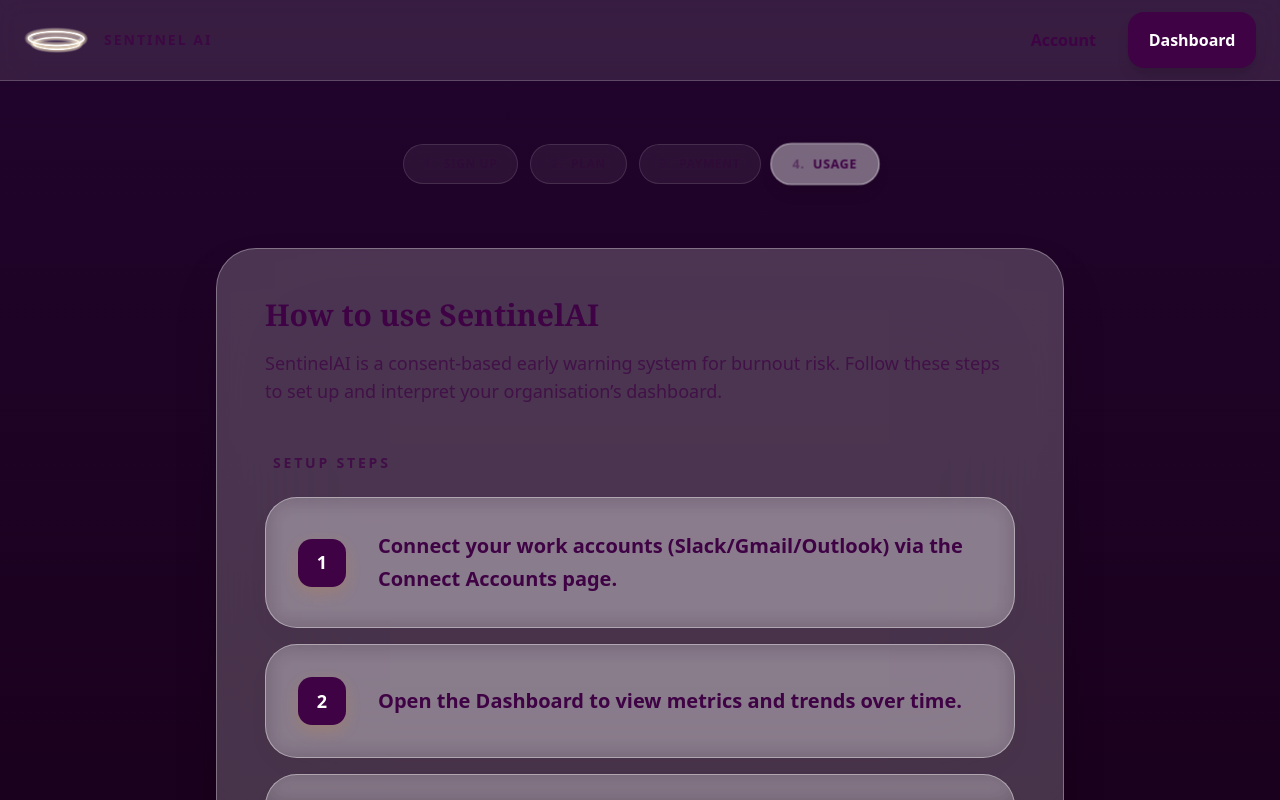
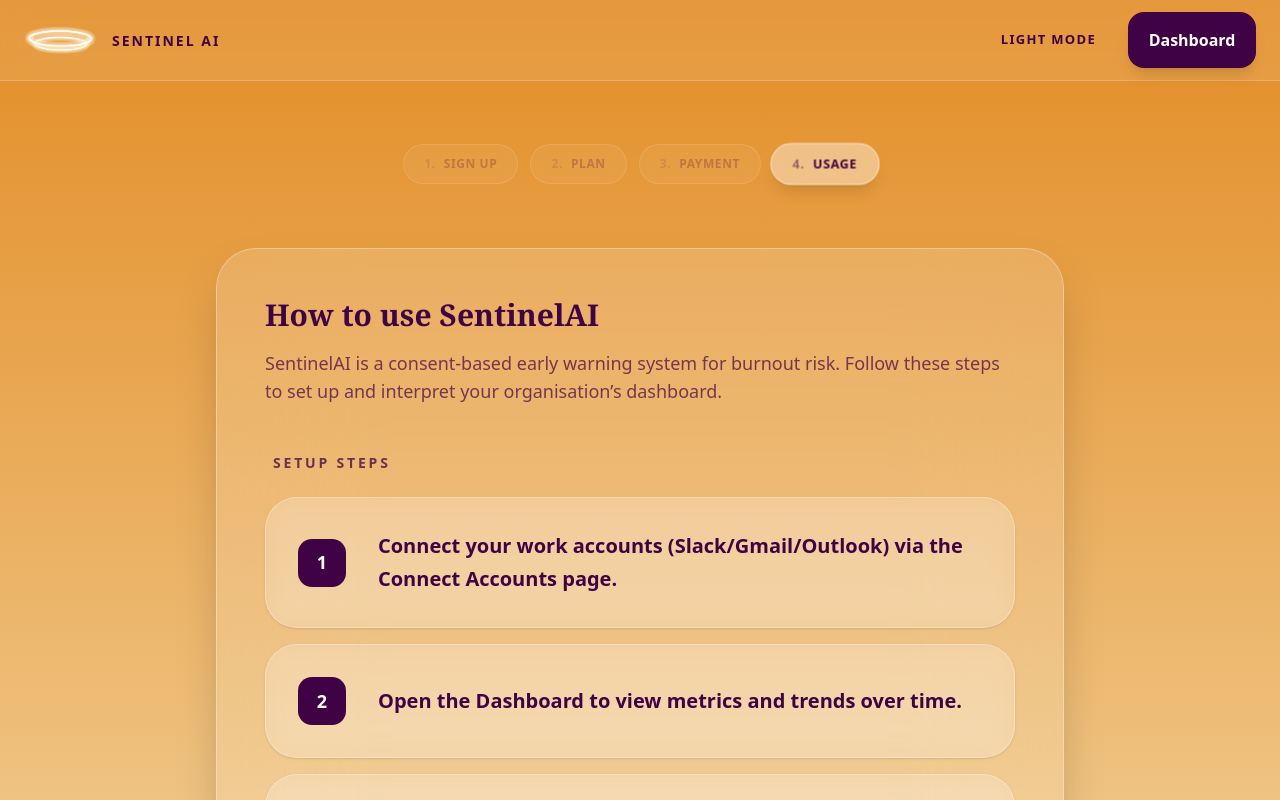
Before and after one commit to tayfrost/ba7816bf8f01ca, a React (Vite) app in the folder frontend/sentinel-frontend/: page /usage in a window 1280 px wide. Shown: the top 800 px of the page. Built offline with nearby package versions, Linux system fonts and the light colour scheme; no server answers.

Commit message:
implement updated dark mode

```diff
--- a/frontend/sentinel-frontend/src/components/LandingHeader.tsx
+++ b/frontend/sentinel-frontend/src/components/LandingHeader.tsx
@@ -1,30 +1,32 @@
-import { useNavigate } from "react-router-dom";
+import { useNavigate, useLocation } from "react-router-dom";
 import Button from "./Button";
 import { useOnboarding } from "../state/onboarding";
 
 interface LandingHeaderProps {
   isLoggedIn?: boolean;
+  theme?: 'light' | 'dark';
+  onToggleTheme?: () => void;
 }
 
-export default function LandingHeader({ isLoggedIn = false }: LandingHeaderProps) {
+export default function LandingHeader({ isLoggedIn = false, theme = 'light', onToggleTheme }: LandingHeaderProps) {
   const navigate = useNavigate();
+  const location = useLocation();
   const { signup } = useOnboarding();
+  const isDark = theme === 'dark';
+
+  const showToggle = isLoggedIn && (location.pathname === '/usage' || location.pathname === '/connect-accounts');
 
   return (
     <nav className="fixed top-0 left-0 right-0 z-50 bg-white/10 backdrop-blur-md border-b border-white/20">
       <div className="max-w-7xl mx-auto px-6 h-20 flex items-center justify-between">
         <div className="flex items-center gap-10">
-          <div
-            className="flex items-center cursor-pointer hover:opacity-80 transition-opacity gap-4"
-            onClick={() => navigate("/")}
-          >
-            <img src="/logo-icon.png" alt="Sentinel Icon" className="w-16 h-auto" />
+          <div className="flex items-center cursor-pointer gap-4" onClick={() => navigate("/")}>
+            <img src="/logo-icon.png" alt="Sentinel Icon" className="w-18 h-auto" />
 
             {isLoggedIn && (
               <span style={{
-                color: "var(--color-brand-deep)",
-                opacity: 0.8,
-                fontWeight: "900",
+                color: "var(--dynamic-text)",
+                fontWeight: "800",
                 fontSize: "14px",
                 letterSpacing: "2px",
                 textTransform: "uppercase"
@@ -46,11 +48,18 @@
         </div>
 
         <div className="flex items-center gap-4">
+          {showToggle && (
+            <button
+              onClick={onToggleTheme}
+              style={{ color: "var(--dynamic-text)" }}
+              className="text-[13px] cursor-pointer font-black tracking-widest opacity-100 hover:opacity-60 transition-all mr-4"
+            >
+              {isDark ? "DARK MODE" : "LIGHT MODE"}
+            </button>
+          )}
+
           {isLoggedIn ? (
             <>
-              <button className="text-brand-deep font-bold px-4 hover:opacity-70 transition-opacity">
-                Account
-              </button>
               <div className="w-32">
                 <Button variant="primary" onClick={() => navigate("/dashboard")}>Dashboard</Button>
               </div>
--- a/frontend/sentinel-frontend/src/index.css
+++ b/frontend/sentinel-frontend/src/index.css
@@ -19,12 +19,19 @@
   }
 }
 
-.theme-logged-in {
+.theme-dark {
+  background: linear-gradient(to bottom, #20022bfd, #1a011d) !important;
+  --dynamic-text: #ffffff;
+  --dynamic-card: rgba(255, 255, 255, 0.05);
+  --dynamic-border: rgba(255, 255, 255, 0.1);
+}
 
-  background: linear-gradient(to bottom, #20022bfd, #1a011d) !important;
-  color: #ffffff;
+:root {
+  --dynamic-text: var(--color-brand-deep);
+  --dynamic-card: rgba(255, 255, 255, 0.15);
+  --dynamic-border: rgba(255, 255, 255, 0.3);
 }
 
 body {
-  transition: background 0.5s ease-in-out;
+  transition: background 0.4s ease;
 }
--- a/frontend/sentinel-frontend/src/pages/ConnectAccounts.tsx
+++ b/frontend/sentinel-frontend/src/pages/ConnectAccounts.tsx
@@ -120,19 +120,31 @@
     nav("/dashboard", { replace: true });
   };
 
+  const isDark = searchParams.get("theme") === "dark";
+
   return (
-    <div className="min-h-screen flex flex-col font-sans antialiased relative overflow-hidden">
-      <LandingHeader isLoggedIn={true} />
+    <div className={`min-h-screen flex flex-col font-sans ${isDark ? 'theme-dark' : ''}`}>
 
-      <main className="flex-grow flex items-center justify-center pt-24 pb-12 px-6 relative z-10">
-        <div className="max-w-4xl w-full bg-white/15 backdrop-blur-3xl border border-white/30 shadow-xl rounded-[48px] p-10 md:p-14">
-          <div className="mb-12 text-center md:text-left">
-            <h1 className="text-4xl md:text-3xl font-serif font-black text-brand-deep mb-4 leading-[1.1]">
+      <LandingHeader
+        isLoggedIn={true}
+        theme={isDark ? 'dark' : 'light'}
+        onToggleTheme={() => setSearchParams({ theme: isDark ? 'light' : 'dark' })}
+      />
+
+      <main className="flex-grow flex items-center justify-center pt-24 pb-12 px-6">
+        <div
+          style={{ background: "var(--dynamic-card)" }}
+          className="max-w-4xl w-full backdrop-blur-3xl border border-white/30 shadow-xl rounded-[48px] p-10 md:p-14"
+        >
+          <div className="mb-12">
+            <h1
+              style={{ color: "var(--dynamic-text)" }}
+              className="text-4xl md:text-3xl font-serif font-black mb-4"
+            >
               Connect your work accounts
             </h1>
-            <p className="text-lg text-brand-deep/90 max-w-2xl font-medium mb-4">
-              Add Slack/Gmail/Outlook so SentinelAI can monitor early burnout signals using consent-based,
-              company-approved data sources.
+            <p style={{ color: "var(--dynamic-text)", opacity: 0.9 }} className="text-lg font-medium">
+              Add Slack/Gmail/Outlook so SentinelAI can monitor early burnout signals using consent-based, company-approved data sources.
             </p>
           </div>
 
--- a/frontend/sentinel-frontend/src/pages/Usage.tsx
+++ b/frontend/sentinel-frontend/src/pages/Usage.tsx
@@ -1,13 +1,19 @@
-import { useNavigate } from "react-router-dom";
+import { useNavigate, useSearchParams } from "react-router-dom"; // Added useSearchParams
 import Stepper from "../components/Stepper";
 import Button from "../components/Button";
 import LandingHeader from "../components/LandingHeader";
 
 export default function Usage() {
   const nav = useNavigate();
+  const [searchParams, setSearchParams] = useSearchParams(); // Added
+
+  const isDark = searchParams.get("theme") === "dark"; // Added
 
   const StepItem = ({ number, text }: { number: string; text: string }) => (
-    <div className="bg-white/20 border border-white/40 rounded-[32px] p-8 flex items-center gap-8 backdrop-blur-md shadow-[0_10px_30px_rgba(63,3,69,0.02)]">
+    <div
+      style={{ background: "var(--dynamic-card)", borderColor: "var(--dynamic-border)" }} // Updated
+      className="border rounded-[32px] p-8 flex items-center gap-8 backdrop-blur-md shadow-sm"
+    >
       <div style={{
         minWidth: "48px",
         height: "48px",
@@ -19,44 +25,45 @@
         justifyContent: "center",
         fontWeight: "900",
         fontSize: "18px",
-        boxShadow: "0 6px 15px rgba(227, 141, 38, 0.2)"
       }}>
         {number}
       </div>
-      <p className="text-xl font-semibold text-brand-deep leading-relaxed">
+      <p style={{ color: "var(--dynamic-text)" }} className="text-xl font-semibold leading-relaxed"> {/* Updated color */}
         {text}
       </p>
     </div>
   );
 
   return (
-    <div style={{
-      position: "absolute",
-      inset: 0,
-      overflowY: "auto",
-      WebkitOverflowScrolling: "touch"
-    }} className="bg-transparent font-sans">
-
-      <LandingHeader isLoggedIn={true} />
+    <div
+      className={`min-h-screen overflow-y-auto font-sans transition-colors duration-500 ${isDark ? 'theme-dark' : ''}`} // Added theme class
+    >
+      <LandingHeader
+        isLoggedIn={true}
+        theme={isDark ? 'dark' : 'light'}
+        onToggleTheme={() => setSearchParams({ theme: isDark ? 'light' : 'dark' })} // Added toggle logic
+      />
 
       <div className="max-w-4xl mx-auto px-6 pt-32 pb-24">
         <div className="flex flex-col items-center mb-12">
           <Stepper currentPath="/usage" />
         </div>
 
-        <div className="bg-white/20 backdrop-blur-3xl p-10 rounded-[2.5rem] border border-white/30 shadow-2xl p-12">
-
+        <div
+          style={{ background: "var(--dynamic-card)", borderColor: "var(--dynamic-border)" }} // Updated
+          className="backdrop-blur-3xl p-12 rounded-[2.5rem] border shadow-2xl"
+        >
           <header className="mb-12">
-            <h1 className="text-4xl md:text-3xl font-serif font-black text-brand-deep mb-4">
+            <h1 style={{ color: "var(--dynamic-text)" }} className="text-4xl md:text-3xl font-serif font-black mb-4"> {/* Updated color */}
               How to use SentinelAI
             </h1>
-            <p className="text-lg text-brand-deep/70 font-medium max-w-3xl">
+            <p style={{ color: "var(--dynamic-text)", opacity: 0.7 }} className="text-lg font-medium max-w-3xl"> {/* Updated color */}
               SentinelAI is a consent-based early warning system for burnout risk. Follow these steps to set up
               and interpret your organisation’s dashboard.
             </p>
           </header>
 
-          <h2 className="text-sm uppercase tracking-[0.2em] text-brand-deep/75 font-bold mb-6 ml-2">
+          <h2 style={{ color: "var(--dynamic-text)", opacity: 0.75 }} className="text-sm uppercase tracking-[0.2em] font-bold mb-6 ml-2"> {/* Updated color */}
             Setup steps
           </h2>
 
@@ -67,17 +74,17 @@
             <StepItem number="4" text="Review alerts for potential risk signals and investigate context." />
           </div>
 
-          <div className="mt-12 bg-brand-deep/[0.03] border border-brand-deep/5 rounded-[32px] py-8 px-10 flex flex-col md:flex-row items-center justify-between gap-6 md:gap-4">
+          <div className="mt-12 bg-white/5 border border-white/10 rounded-[32px] py-8 px-10 flex flex-col md:flex-row items-center justify-between gap-6 md:gap-4">
             <div className="flex items-center gap-4 flex-[1.5]">
               <span className="w-1.5 h-1.5 rounded-full bg-green-500 animate-pulse shrink-0" />
-              <p className="text-[10px] text-brand-deep/70 font-bold uppercase tracking-widest leading-[1.6] max-w-md">
+              <p style={{ color: "var(--dynamic-text)", opacity: 0.7 }} className="text-[10px] font-bold uppercase tracking-widest leading-[1.6] max-w-md"> {/* Updated color */}
                 WHEN YOU'RE READY, GO TO THE DASHBOARD TO VIEW ORGANISATION METRICS.
               </p>
             </div>
 
             <div className="flex items-center gap-4 shrink-0">
               <button
-                onClick={() => nav("/connect-accounts")}
+                onClick={() => nav(`/connect-accounts${isDark ? '?theme=dark' : ''}`)} // Persist theme on nav
                 className="whitespace-nowrap px-8 py-3.5 text-sm font-bold text-brand-deep bg-white border border-brand-deep/10 rounded-xl hover:bg-white/40 transition-all shadow-sm"
               >
                 Connect Accounts
```
